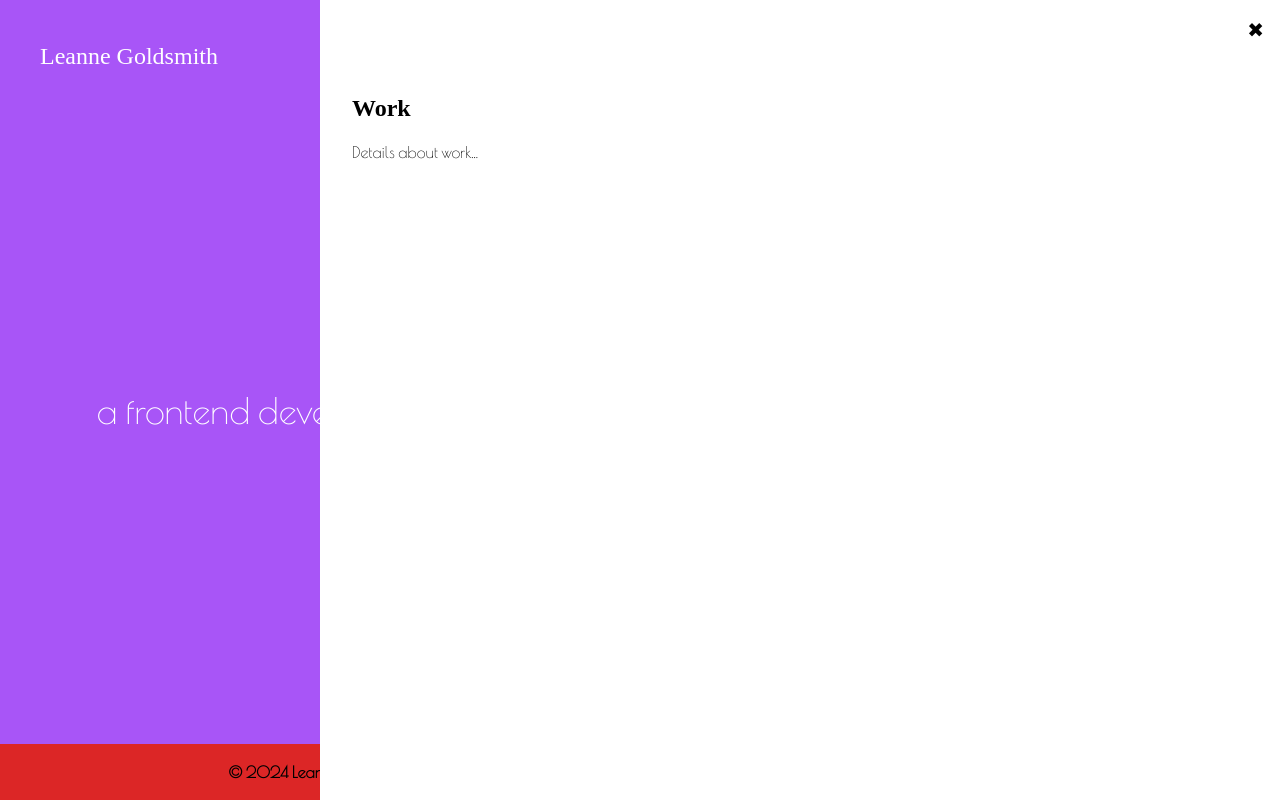
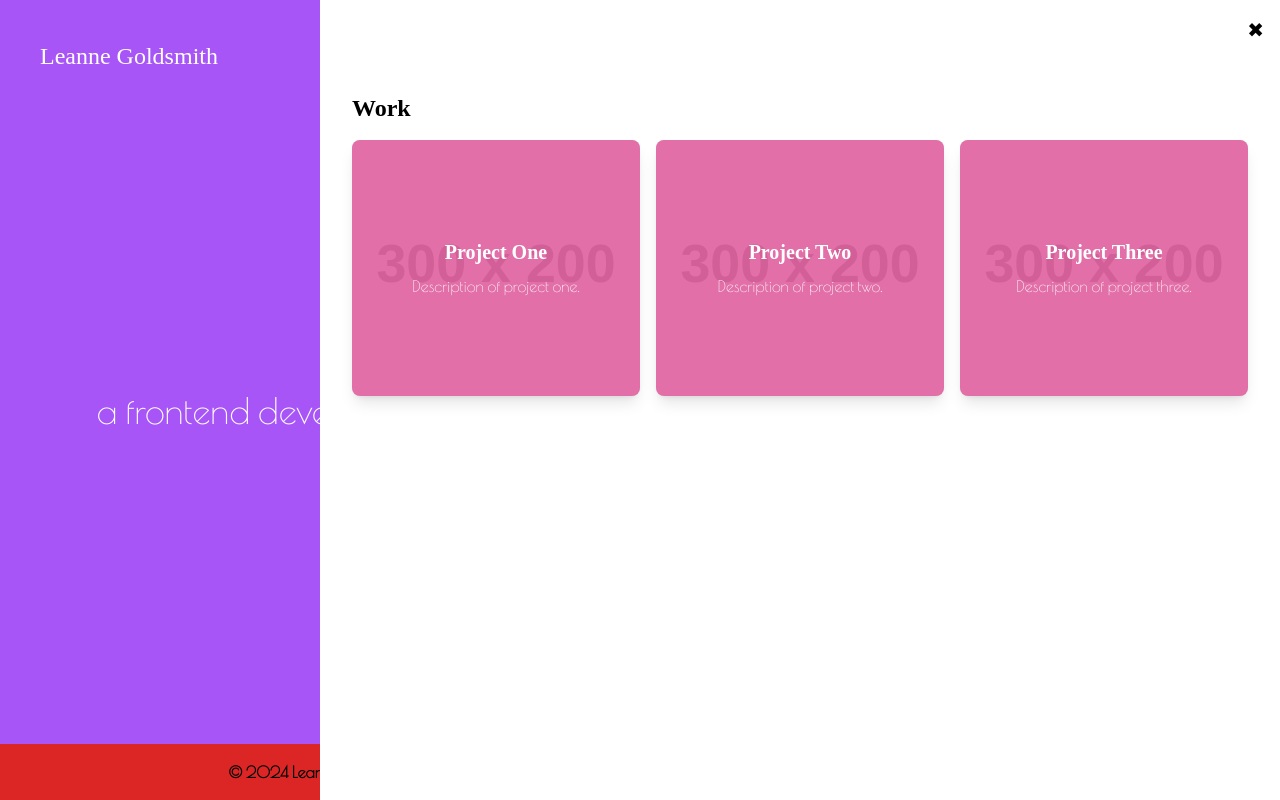
Before and after one commit to LeanneCodes/frontend_portfolio, a Next.js app: page / in a window 1280 px wide. Both pictures are taken after a click on the button "Work". Built offline with nearby package versions, Linux system fonts and the light colour scheme; a web font is replaced by a local one.

Commit message:
add project cards

```diff
--- /dev/null
+++ b/app/components/ProjectCard.js
@@ -0,0 +1,11 @@
+export default function ProjectCard({ image, title, description }) {
+    return (
+      <div className="relative w-full h-64 overflow-hidden rounded-lg shadow-lg">
+        <img src={image} alt={title} className="w-full h-full object-cover" />
+        <div className="absolute inset-0 bg-pink-500 bg-opacity-70 flex flex-col justify-center items-center p-4">
+          <h3 className="text-white text-xl font-bold">{title}</h3>
+          <p className="text-white mt-2 text-center">{description}</p>
+        </div>
+      </div>
+    );
+  }
--- a/app/components/WorkContent.js
+++ b/app/components/WorkContent.js
@@ -1,9 +1,38 @@
+import ProjectCard from './ProjectCard';
+
 export default function WorkContent() {
-    return (
-      <div>
-        <h2 className="text-2xl font-bold mb-4">Work</h2>
-        <p>Details about work...</p>
-        {/* Add more detailed content about work here */}
+  const projects = [
+    {
+      image: 'https://via.placeholder.com/300x200', // Replace with actual image URLs
+      title: 'Project One',
+      description: 'Description of project one.',
+    },
+    {
+      image: 'https://via.placeholder.com/300x200', // Replace with actual image URLs
+      title: 'Project Two',
+      description: 'Description of project two.',
+    },
+    {
+      image: 'https://via.placeholder.com/300x200', // Replace with actual image URLs
+      title: 'Project Three',
+      description: 'Description of project three.',
+    },
+    // Add more projects as needed
+  ];
+
+  return (
+    <div>
+      <h2 className="text-2xl font-bold mb-4">Work</h2>
+      <div className="grid grid-cols-1 sm:grid-cols-2 md:grid-cols-3 gap-4">
+        {projects.map((project, index) => (
+          <ProjectCard
+            key={index}
+            image={project.image}
+            title={project.title}
+            description={project.description}
+          />
+        ))}
       </div>
-    );
-  }
+    </div>
+  );
+}
```
